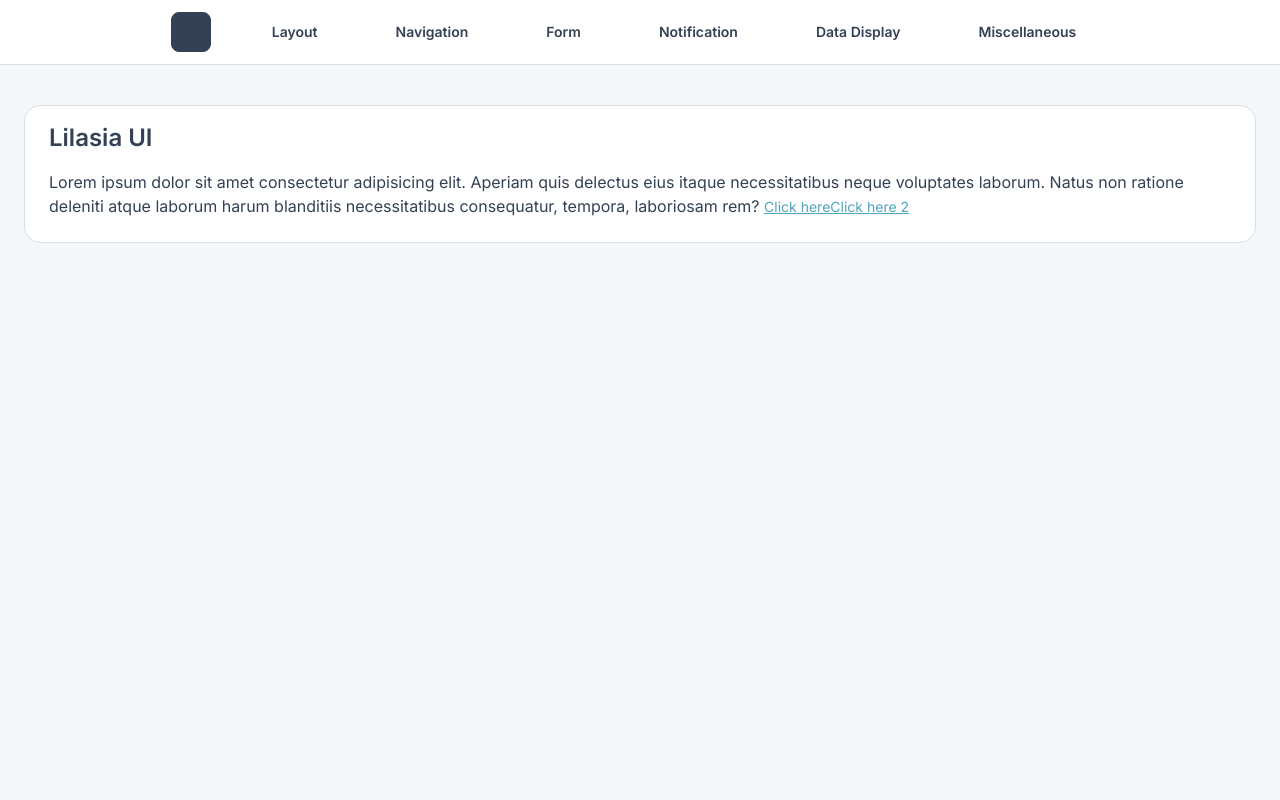
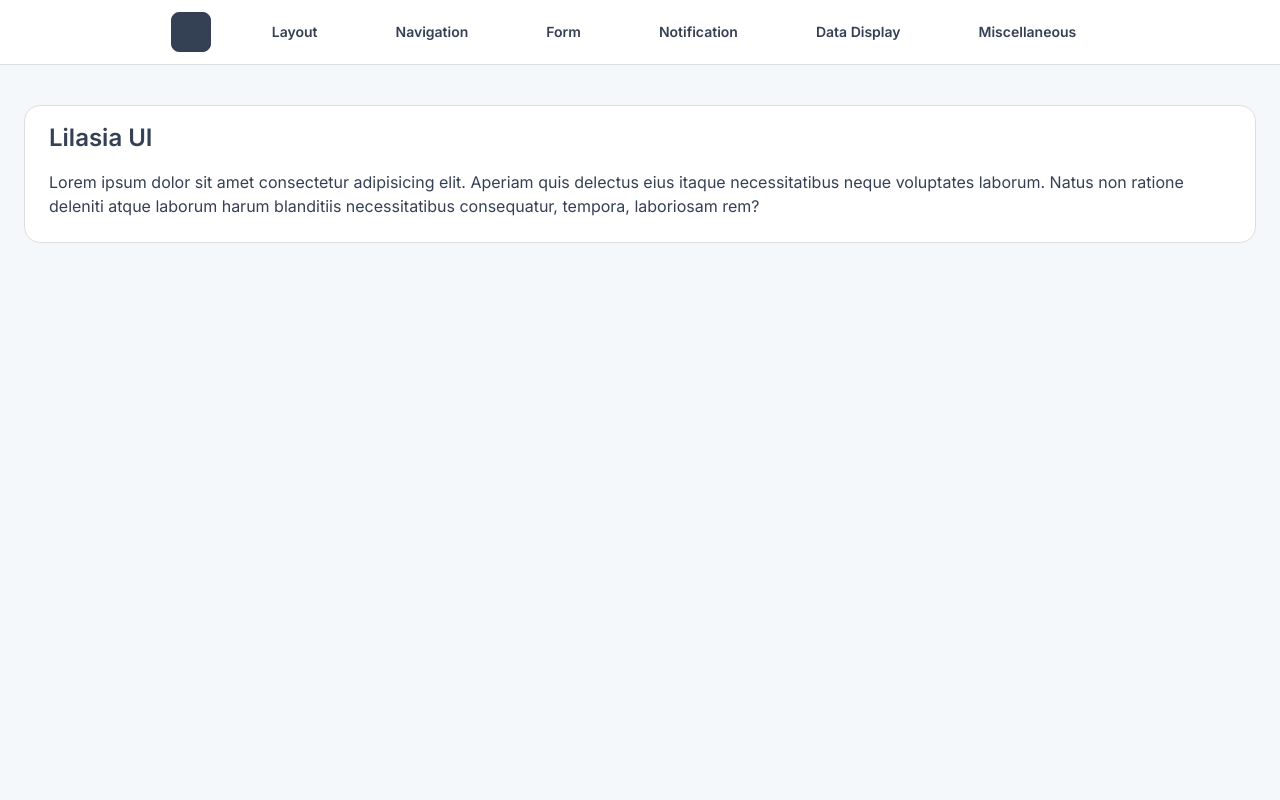
Before and after one commit to lilasia-id/lilasia-ui, a Vue app: page / in a window 1280 px wide. Shown: the top 800 px of the page. Built offline with nearby package versions, Linux system fonts and the light colour scheme; some icons are missing; a web font is replaced by a local one.

Commit message:
Downgrade headless version to 1.7.16 and cleanup Home Page

```diff
--- a/package.json
+++ b/package.json
@@ -63,7 +63,7 @@
     "vue-tsc": "^2.0.6"
   },
   "peerDependencies": {
-    "@headlessui/vue": "^1.7.22",
+    "@headlessui/vue": "1.7.16",
     "@tiptap/extension-placeholder": "^2.5.6",
     "@tiptap/pm": "^2.5.6",
     "@tiptap/starter-kit": "^2.5.6",
--- a/src/pages/HomePage.vue
+++ b/src/pages/HomePage.vue
@@ -1,7 +1,6 @@
 <script setup lang="ts">
 import AppSection from '@/components/AppSection.vue'
 import AppBlock from '@/components/blocks/AppBlock.vue'
-import ButtonLink from '@/components/ButtonLink.vue'
 </script>
 
 <template>
@@ -15,9 +14,6 @@ import ButtonLink from '@/components/ButtonLink.vue'
         Lorem ipsum dolor sit amet consectetur adipisicing elit. Aperiam quis delectus eius itaque
         necessitatibus neque voluptates laborum. Natus non ratione deleniti atque laborum harum
         blanditiis necessitatibus consequatur, tempora, laboriosam rem?
-
-        <ButtonLink :to="{ name: 'home' }" text="Click here" />
-        <ButtonLink href="https://google.com" target="_blank" text="Click here 2" />
       </div>
     </AppBlock>
   </AppSection>
```
Also changed, not shown: 1 other file (tests, documents, lock files or other folders).
